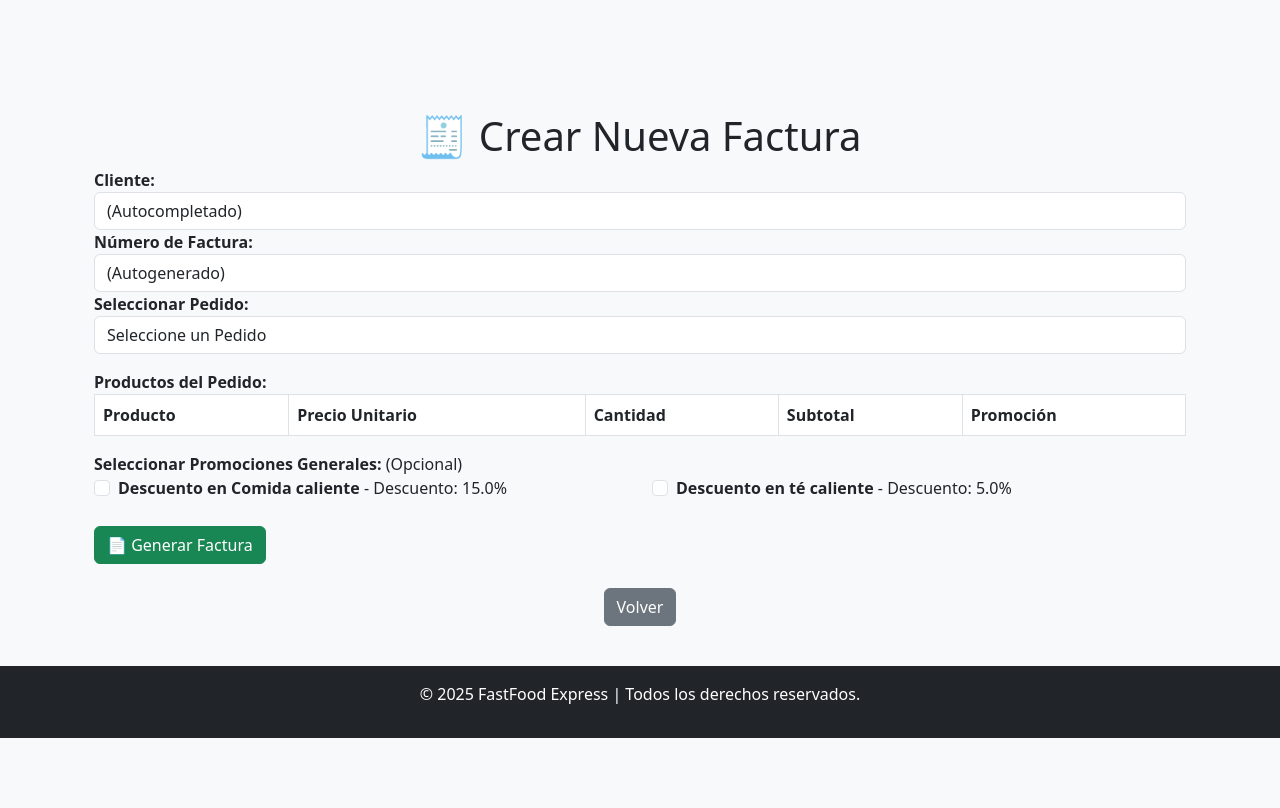
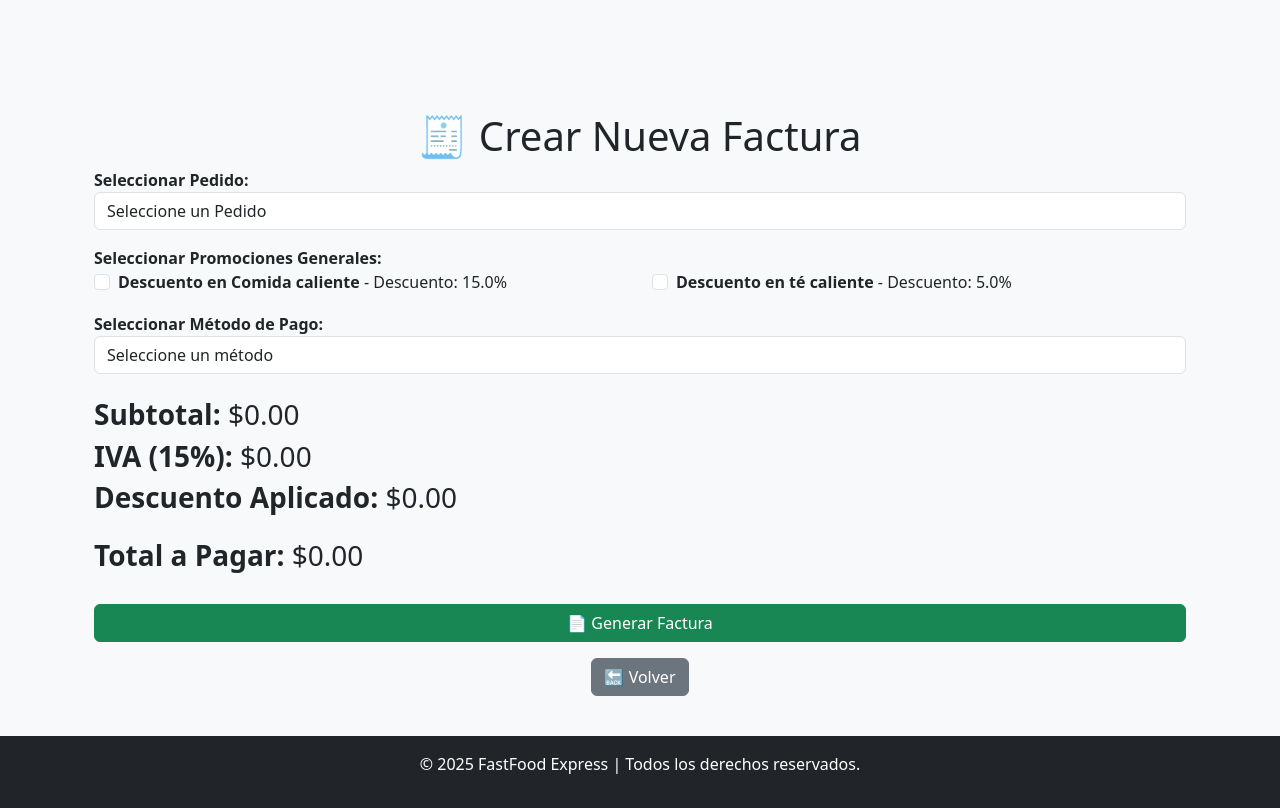
Before and after one commit to Cristhval/ProyectoFinalSegundo, a Django app: page /factura/crear/ in a window 1280 px wide. Shown: the part 96-904 px from the top of the page. Before the commit the page ends 834 px from the top, so only its background shows below. Run offline with Django 5.2, Linux system fonts and the light colour scheme; a user stored in the database is signed in; data comes from the database, SQL or seed files in the repository; both versions use the stored data as it was after the commit; lists and menus that the app fills with data are empty.

Commit message:
facturacion

```diff
--- a/ProyectoFinal2/ProyectoFinal2/urls.py
+++ b/ProyectoFinal2/ProyectoFinal2/urls.py
@@ -9,7 +9,7 @@ from util import views
 from pedidos.views import detalle_pedido, ver_pokemon_pedido, crear_pedido, lista_pedidos, editar_pedido, ver_pedidos
 from facturacion.views import (
     promociones_por_clima, vista_metodos_pago, lista_facturas,
-    detalle_factura, descargar_factura_pdf, crear_factura
+    detalle_factura, descargar_factura_pdf, crear_factura, obtener_detalle_pedido
 )
 from estadisticas.views import dashboard_estadisticas, exportar_estadisticas_pdf
 from util.views import registro_cliente
@@ -27,7 +27,6 @@ urlpatterns = [
     # 📌 Vistas del cliente
     path('cliente/', views.vista_cliente, name='vista_cliente'),
     path('cliente/pedidos/', views.vista_pedidos_cliente, name='vista_pedidos_cliente'),
-    path('cliente/metodos-pago/<int:factura_numero>/', vista_metodos_pago, name='vista_metodos_pago'),
 
     # 📌 Detalles de pedidos
     path('detalle/<int:pedido_numero>/', detalle_pedido, name='detalle_pedido'),
@@ -75,4 +74,6 @@ urlpatterns = [
     path('cancelar_reserva/<int:reserva_id>/', cancelar_reserva, name='cancelar_reserva'),
 
     path('reservar/<int:mesa_id>/', reservar_mesa, name='reservar_mesa'),
+    path("facturacion/detalle_pedido/<int:pedido_id>/", obtener_detalle_pedido, name="detalle_pedido"),
+
 ]
--- a/ProyectoFinal2/facturacion/views.py
+++ b/ProyectoFinal2/facturacion/views.py
@@ -1,3 +1,5 @@
+from collections import defaultdict
+
 import requests
 from django.db import transaction
 from django.shortcuts import render, get_object_or_404, redirect
@@ -8,7 +10,7 @@ from django.contrib import messages
 from facturacion.models import Factura, PagoEfectivo, PagoTarjeta, PagoTransferencia
 from django.contrib.auth.decorators import login_required
 from reportlab.lib.pagesizes import letter
-from django.http import HttpResponse
+from django.http import HttpResponse, JsonResponse
 import io
 from reportlab.lib.styles import getSampleStyleSheet
 from reportlab.platypus import SimpleDocTemplate, Paragraph, Table, TableStyle, Spacer
@@ -91,15 +93,43 @@ def lista_facturas(request):
     facturas = Factura.objects.filter(pedido__cliente=cliente).order_by('-fecha')
     return render(request, 'facturacion/factura_lista.html', {'facturas': facturas})
 
+
 @login_required
 def detalle_factura(request, factura_numero):
     factura = get_object_or_404(Factura, numero=factura_numero)
-    items = ItemFactura.objects.filter(factura=factura)  # 🔹 Obtiene los productos de la factura
+
+    # Agrupar productos para evitar duplicaciones
+    productos_agrupados = {}
+    for item in factura.items.all():
+        nombre_producto = item.item_pedido.producto.nombre
+        if nombre_producto in productos_agrupados:
+            productos_agrupados[nombre_producto]["cantidad"] += item.cantidad
+            productos_agrupados[nombre_producto]["subtotal"] += item.subtotal
+        else:
+            productos_agrupados[nombre_producto] = {
+                "cantidad": item.cantidad,
+                "precio": item.item_pedido.producto.precio,
+                "subtotal": item.subtotal
+            }
+
+    # Obtener pagos asociados
+    pagos = []
+    pagos.extend(PagoEfectivo.objects.filter(factura=factura).values("monto_pagado"))
+    pagos.extend(PagoTarjeta.objects.filter(factura=factura).values("monto_pagado"))
+    pagos.extend(PagoTransferencia.objects.filter(factura=factura).values("monto_pagado"))
+
+    # Convertir pagos en un formato adecuado para el template
+    pagos_finales = []
+    for pago in pagos:
+        metodo = "Efectivo" if "cambio" in pago else "Tarjeta" if "numero_tarjeta" in pago else "Transferencia"
+        pagos_finales.append({"metodo": metodo, "monto": pago["monto_pagado"]})
 
     return render(request, "facturacion/factura_detalle.html", {
         "factura": factura,
-        "items": items
+        "productos_agrupados": productos_agrupados,
+        "pagos": pagos_finales
     })
+
 def descargar_factura_pdf(request, factura_numero):
     factura = get_object_or_404(Factura, numero=factura_numero)
     items = factura.items.all()
@@ -172,36 +202,65 @@ def descargar_factura_pdf(request, factura_numero):
 def crear_factura(request):
     if request.method == "POST":
         pedido_id = request.POST.get("pedido_id")
-        pedido = get_object_or_404(Pedido, numero=pedido_id)  # Usar 'numero', no 'id'
+        pedido = get_object_or_404(Pedido, numero=pedido_id)
         promociones_seleccionadas = request.POST.getlist("promociones")
+        metodo_pago = request.POST.get("metodo_pago")
 
-        # 🔹 Crear y GUARDAR la factura ANTES de asignar relaciones
-        factura = Factura.objects.create(pedido=pedido)
+        # Obtener monto pagado si es efectivo
+        monto_pagado = float(request.POST.get("monto_pagado", "0") or 0)
 
-        # 🔹 Asignar ítems del pedido a la factura (NO acceder a relaciones antes de guardar)
-        for item_pedido in pedido.items.all():
-            ItemFactura.objects.create(
-                factura=factura,
-                item_pedido=item_pedido,
-                cantidad=item_pedido.cantidad
-            )
+        # Calcular el subtotal antes de aplicar impuestos y descuentos
+        subtotal_sin_descuento = sum(item.cantidad * item.producto.precio for item in pedido.items.all())
 
-        # 🔹 Guardar la factura para asegurarnos de que tiene una clave primaria asignada
-        factura.save()
+        # Calcular descuentos
+        descuento_total = 0.0
+        for promo in Promocion.objects.filter(id__in=promociones_seleccionadas):
+            descuento_total += subtotal_sin_descuento * (promo.porcentaje_descuento / 100)
 
-        # 🔹 Asignar promociones a la factura (Después de guardar)
+        # Aplicar descuento antes de calcular el IVA
+        subtotal_con_descuento = subtotal_sin_descuento - descuento_total
+
+        # Calcular impuestos (IVA del 15%)
+        IVA = 0.15
+        impuesto_total = round(subtotal_con_descuento * IVA, 2)
+
+        # Calcular total final
+        total_a_pagar = round(subtotal_con_descuento + impuesto_total, 2)
+
+        # Crear factura y guardar valores correctos
+        factura = Factura.objects.create(
+            pedido=pedido,
+            subtotal=round(subtotal_sin_descuento, 2),
+            descuento=round(descuento_total, 2),
+            impuesto_total=impuesto_total,
+            total=total_a_pagar
+        )
+
+        # Agregar promociones a la factura
         for promo_id in promociones_seleccionadas:
             promo = get_object_or_404(Promocion, id=promo_id)
             factura.promociones.add(promo)
 
-        # 🔹 Calcular montos finales
-        factura.calcular_monto_total()
+        # Manejar métodos de pago
+        cambio = max(monto_pagado - total_a_pagar, 0)
+        if metodo_pago == "efectivo":
+            factura.metodo_pago_efectivo = PagoEfectivo.objects.create(
+                monto_pagado=monto_pagado, cuenta_por_cobrar=0, cambio=cambio
+            )
+        elif metodo_pago == "tarjeta":
+            factura.metodo_pago_tarjeta = PagoTarjeta.objects.create(
+                monto_pagado=total_a_pagar, cuenta_por_cobrar=0, numero_tarjeta="XXXX-XXXX-XXXX-0000",
+                titular="Cliente", vencimiento="2025-12-31"
+            )
+        elif metodo_pago == "transferencia":
+            factura.metodo_pago_transferencia = PagoTransferencia.objects.create(
+                monto_pagado=total_a_pagar, cuenta_por_cobrar=0, numero_transferencia="123456", banco_origen="Banco XYZ"
+            )
+
         factura.save()
-
-        messages.success(request, "Factura creada exitosamente.")
+        messages.success(request, "✅ Factura creada exitosamente.")
         return redirect("factura_detalle", factura_numero=factura.numero)
 
-    # 🔹 Obtener los pedidos pendientes y promociones activas
     pedidos = Pedido.objects.filter(estado="PENDIENTE")
     promociones = Promocion.objects.filter(activa=True)
 
@@ -209,3 +268,19 @@ def crear_factura(request):
         "pedidos": pedidos,
         "promociones": promociones
     })
+
+def obtener_detalle_pedido(request, pedido_id):
+    """ Devuelve los productos de un pedido en JSON """
+    pedido = get_object_or_404(Pedido, numero=pedido_id)
+
+    productos = [
+        {
+            "nombre": item.producto.nombre,
+            "precio": float(item.producto.precio),
+            "cantidad": item.cantidad,
+            "subtotal": round(item.producto.precio * item.cantidad, 2)
+        }
+        for item in pedido.items.all()
+    ]
+
+    return JsonResponse({"cliente": pedido.cliente.nombre, "productos": productos})
--- a/ProyectoFinal2/templates/cliente/dashboard.html
+++ b/ProyectoFinal2/templates/cliente/dashboard.html
@@ -47,7 +47,7 @@
                                 <ul class="dropdown-menu">
                                     {% for factura in facturas %}
                                         <li>
-                                            <a class="dropdown-item" href="{% url 'vista_metodos_pago' factura.numero %}">
+                                            <a class="dropdown-item" href="{% url 'factura_detalle' factura.numero %}">
                                                 Factura #{{ factura.numero }} - ${{ factura.total }}
                                             </a>
                                         </li>
--- a/ProyectoFinal2/templates/facturacion/crear_factura.html
+++ b/ProyectoFinal2/templates/facturacion/crear_factura.html
@@ -1,4 +1,6 @@
 {% extends 'base.html' %}
+{% load static %}
+
 {% block title %}Crear Factura{% endblock %}
 
 {% block content %}
@@ -14,32 +16,21 @@
     <form method="post" action="{% url 'crear_factura' %}">
         {% csrf_token %}
 
-        <!-- Cliente -->
-        <div class="form-group">
-            <label for="cliente"><strong>Cliente:</strong></label>
-            <input type="text" id="cliente" class="form-control" value="(Autocompletado)" readonly>
-        </div>
-
-        <!-- Número de Factura -->
-        <div class="form-group">
-            <label for="numero_factura"><strong>Número de Factura:</strong></label>
-            <input type="text" id="numero_factura" class="form-control" value="(Autogenerado)" readonly>
-        </div>
-
-        <!-- Seleccionar Pedido -->
         <div class="form-group">
             <label for="pedido"><strong>Seleccionar Pedido:</strong></label>
             <select name="pedido_id" id="pedido" class="form-control" required>
                 <option value="">Seleccione un Pedido</option>
                 {% for pedido in pedidos %}
-                    <option value="{{ pedido.numero }}" data-cliente="{{ pedido.cliente.nombre }}">Pedido #{{ pedido.numero }} - Cliente: {{ pedido.cliente.nombre }}</option>
+                    <option value="{{ pedido.numero }}" data-cliente="{{ pedido.cliente.nombre }}">
+                        Pedido #{{ pedido.numero }} - Cliente: {{ pedido.cliente.nombre }}
+                    </option>
                 {% endfor %}
             </select>
         </div>
 
-        <!-- Productos del Pedido -->
-        <div class="form-group mt-3">
-            <label><strong>Productos del Pedido:</strong></label>
+        <div id="pedido_detalle" class="mt-3 d-none">
+            <h3>Detalles del Pedido</h3>
+            <p><strong>Cliente:</strong> <span id="cliente_nombre"></span></p>
             <table class="table table-bordered">
                 <thead>
                     <tr>
@@ -47,23 +38,20 @@
                         <th>Precio Unitario</th>
                         <th>Cantidad</th>
                         <th>Subtotal</th>
-                        <th>Promoción</th>
                     </tr>
                 </thead>
-                <tbody id="productos_lista">
-                </tbody>
+                <tbody id="productos_lista"></tbody>
             </table>
         </div>
 
-        <!-- Seleccionar Promociones Generales -->
         <div class="form-group mt-3">
-            <label><strong>Seleccionar Promociones Generales:</strong> (Opcional)</label>
+            <label><strong>Seleccionar Promociones Generales:</strong></label>
             <div class="row">
                 {% for promo in promociones %}
                 <div class="col-md-6">
                     <div class="form-check">
-                        <input class="form-check-input" type="checkbox" name="promociones" value="{{ promo.id }}" id="promo_{{ promo.id }}">
-                        <label class="form-check-label" for="promo_{{ promo.id }}">
+                        <input class="form-check-input promo-checkbox" type="checkbox" name="promociones" value="{{ promo.id }}" data-descuento="{{ promo.porcentaje_descuento }}">
+                        <label class="form-check-label">
                             <strong>{{ promo.descripcion }}</strong> - Descuento: {{ promo.porcentaje_descuento }}%
                         </label>
                     </div>
@@ -74,41 +62,124 @@
             </div>
         </div>
 
-        <button type="submit" class="btn btn-success mt-4">📄 Generar Factura</button>
+        <div class="form-group mt-3">
+            <label><strong>Seleccionar Método de Pago:</strong></label>
+            <select name="metodo_pago" id="metodo_pago" class="form-control" required>
+                <option value="">Seleccione un método</option>
+                <option value="efectivo">Efectivo</option>
+                <option value="tarjeta">Tarjeta</option>
+                <option value="transferencia">Transferencia</option>
+            </select>
+        </div>
+
+        <div class="form-group mt-3 d-none" id="monto_pagado_container">
+            <label><strong>Monto Pagado:</strong></label>
+            <input type="number" name="monto_pagado" id="monto_pagado" class="form-control" step="0.01" min="0">
+        </div>
+
+        <div class="form-group mt-3 d-none" id="cambio_container">
+            <label><strong>Cambio:</strong></label>
+            <input type="text" id="cambio" class="form-control" readonly>
+        </div>
+
+        <h3 class="mt-4"><strong>Subtotal:</strong> <span id="subtotal">$0.00</span></h3>
+        <h3><strong>IVA (15%):</strong> <span id="impuestos">$0.00</span></h3>
+        <h3><strong>Descuento Aplicado:</strong> <span id="descuento">$0.00</span></h3>
+        <h3 class="mt-4"><strong>Total a Pagar:</strong> <span id="total_pagar">$0.00</span></h3>
+
+        <button type="submit" class="btn btn-success mt-4 w-100">📄 Generar Factura</button>
     </form>
 
-    <div class="text-center mt-4">
-        <a href="{% url 'factura_lista' %}" class="btn btn-secondary">Volver</a>
+    <div class="text-center mt-3">
+        <a href="javascript:history.back()" class="btn btn-secondary">🔙 Volver</a>
     </div>
 </div>
 
 <script>
-    document.getElementById('pedido').addEventListener('change', function() {
-        var selectedPedido = this.value;
-        var clienteField = document.getElementById('cliente');
-        var productosLista = document.getElementById('productos_lista');
-        productosLista.innerHTML = "";
+document.addEventListener("DOMContentLoaded", function () {
+    const pedidoSelect = document.getElementById("pedido");
+    const pedidoDetalle = document.getElementById("pedido_detalle");
+    const productosLista = document.getElementById("productos_lista");
+    const clienteNombre = document.getElementById("cliente_nombre");
+    const subtotalElem = document.getElementById("subtotal");
+    const impuestosElem = document.getElementById("impuestos");
+    const descuentoElem = document.getElementById("descuento");
+    const totalPagar = document.getElementById("total_pagar");
+    const metodoPagoSelect = document.getElementById("metodo_pago");
+    const montoPagadoContainer = document.getElementById("monto_pagado_container");
+    const cambioContainer = document.getElementById("cambio_container");
+    const montoPagadoInput = document.getElementById("monto_pagado");
+    const cambioInput = document.getElementById("cambio");
 
-        if (selectedPedido) {
-            var clienteNombre = this.options[this.selectedIndex].getAttribute('data-cliente');
-            clienteField.value = clienteNombre;
+    pedidoSelect.addEventListener("change", function () {
+        const pedidoId = this.value;
+        if (!pedidoId) {
+            pedidoDetalle.classList.add("d-none");
+            return;
+        }
 
-            fetch(`/api/pedido/${selectedPedido}/productos/`)
+        fetch(`/facturacion/detalle_pedido/${pedidoId}/`)
             .then(response => response.json())
             .then(data => {
+                clienteNombre.innerText = data.cliente;
+                productosLista.innerHTML = "";
+                let subtotal = 0;
+
                 data.productos.forEach(producto => {
-                        productosLista.innerHTML += `
-                            <tr>
+                    let subtotalProducto = producto.precio * producto.cantidad;
+                    subtotal += subtotalProducto;
+
+                    let row = `<tr>
                         <td>${producto.nombre}</td>
                         <td>$${producto.precio.toFixed(2)}</td>
                         <td>${producto.cantidad}</td>
-                                <td>$${(producto.precio * producto.cantidad).toFixed(2)}</td>
-                                <td>${producto.promocion ? producto.promocion + '%' : 'No aplica'}</td>
+                        <td>$${subtotalProducto.toFixed(2)}</td>
                     </tr>`;
+                    productosLista.innerHTML += row;
                 });
+
+                pedidoDetalle.classList.remove("d-none");
+                subtotalElem.innerText = `$${subtotal.toFixed(2)}`;
+                calcularTotal();
+            })
+            .catch(error => console.error("Error al cargar los productos:", error));
     });
+
+    document.querySelectorAll(".promo-checkbox").forEach(checkbox => {
+        checkbox.addEventListener("change", calcularTotal);
+    });
+
+    metodoPagoSelect.addEventListener("change", function () {
+        if (this.value === "efectivo") {
+            montoPagadoContainer.classList.remove("d-none");
+            cambioContainer.classList.remove("d-none");
+        } else {
+            montoPagadoContainer.classList.add("d-none");
+            cambioContainer.classList.add("d-none");
+        }
+    });
+
+    montoPagadoInput.addEventListener("input", function () {
+        let total = parseFloat(totalPagar.innerText.replace("$", "")) || 0;
+        let montoPagado = parseFloat(this.value) || 0;
+        let cambio = montoPagado - total;
+        cambioInput.value = cambio >= 0 ? `$${cambio.toFixed(2)}` : "$0.00";
+    });
+
+    function calcularTotal() {
+        let subtotal = parseFloat(subtotalElem.innerText.replace("$", "")) || 0;
+        let descuentos = 0;
+        document.querySelectorAll(".promo-checkbox:checked").forEach(checkbox => {
+            let descuento = parseFloat(checkbox.dataset.descuento) / 100;
+            descuentos += subtotal * descuento;
+        });
+        let subtotalConDescuento = subtotal - descuentos;
+        let impuestos = subtotalConDescuento * 0.15;
+        let totalFinal = subtotalConDescuento + impuestos;
+        impuestosElem.innerText = `$${impuestos.toFixed(2)}`;
+        descuentoElem.innerText = `$${descuentos.toFixed(2)}`;
+        totalPagar.innerText = `$${totalFinal.toFixed(2)}`;
     }
 });
 </script>
-
 {% endblock %}
```
Also changed, not shown: ProyectoFinal2/templates/empleado/dashboard.html (+11 -2 lines), ProyectoFinal2/templates/facturacion/editar_factura.html (+3 -16 lines), ProyectoFinal2/templates/facturacion/factura_detalle.html (+38 -29 lines), ProyectoFinal2/templates/facturacion/factura_lista.html (+9 -24 lines), ProyectoFinal2/templates/facturacion/metodos_pago.html (deleted, +0 -67 lines), ProyectoFinal2/db.sqlite3. Lines whose indentation alone changed are shown as unchanged.
